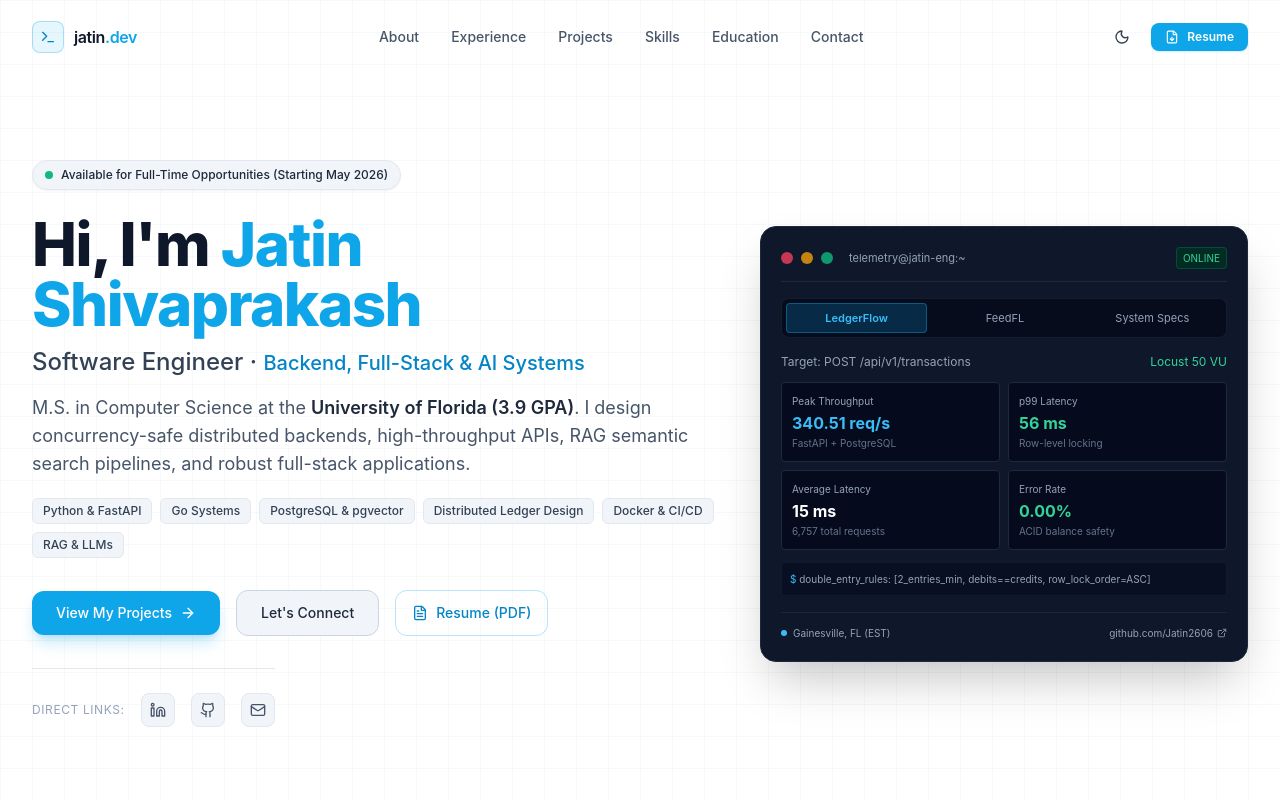
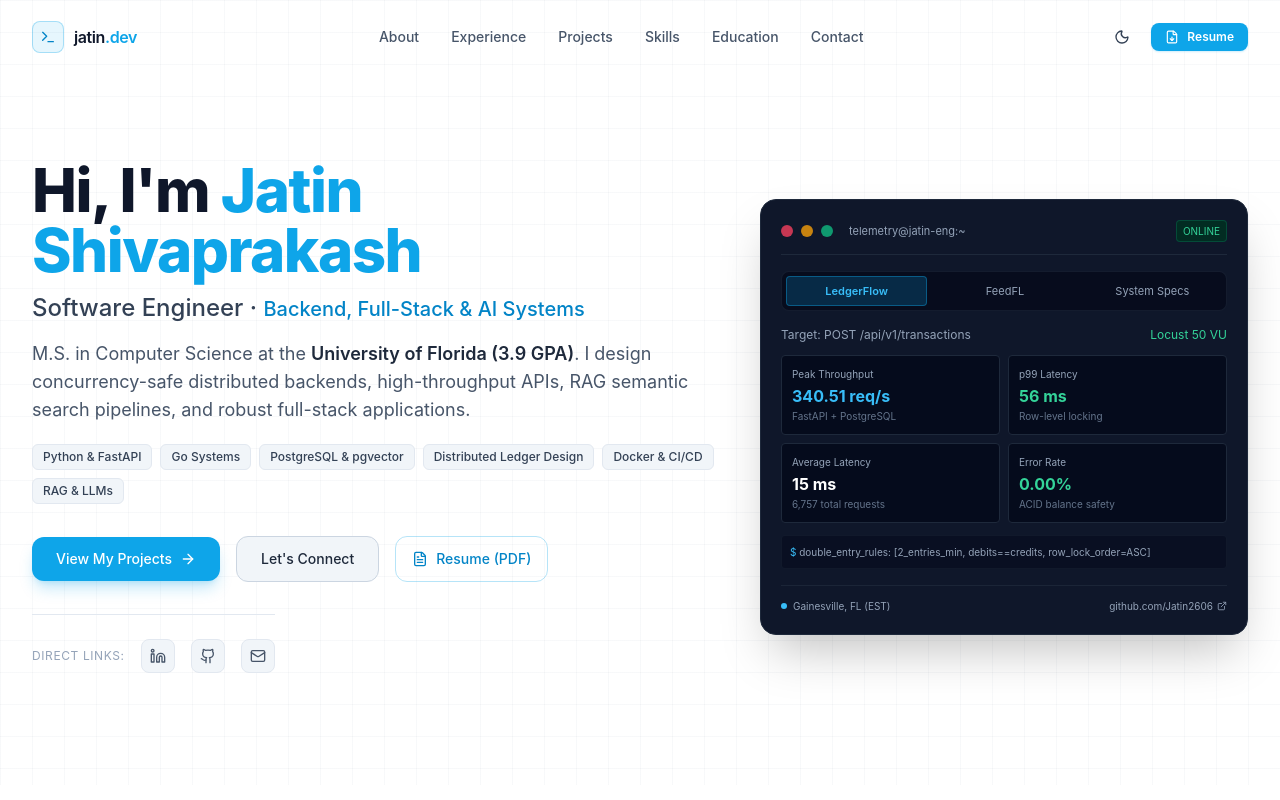
Before and after one commit to Jatin2606/Portfolio, a Next.js app: page / in a window 1280 px wide. Shown: the top 800 px of the page. Built offline with nearby package versions, Linux system fonts and the light colour scheme.

Commit message:
style: remove availability badge from hero and blue dots from skill badges

```diff
--- a/src/components/Hero.tsx
+++ b/src/components/Hero.tsx
@@ -35,15 +35,6 @@ export default function Hero({ onOpenResumeModal }: HeroProps) {
 
           {/* Left Column: Headline & CTAs */}
           <div className="lg:col-span-7 flex flex-col items-start text-left">
-
-            {/* Status availability badge */}
-            <div className="inline-flex items-center gap-2 px-3 py-1.5 rounded-full bg-slate-100 dark:bg-slate-800/80 border border-slate-200 dark:border-slate-700/80 text-xs font-medium text-slate-800 dark:text-slate-200 mb-6 shadow-sm">
-              <span className="relative flex h-2 w-2">
-                <span className="animate-ping absolute inline-flex h-full w-full rounded-full bg-emerald-400 opacity-75"></span>
-                <span className="relative inline-flex rounded-full h-2 w-2 bg-emerald-500"></span>
-              </span>
-              <span>Available for Full-Time Opportunities (Starting May 2026)</span>
-            </div>
 
             {/* Main Name Heading */}
             <h1 className="text-4xl sm:text-5xl lg:text-6xl font-extrabold tracking-tight text-slate-900 dark:text-white leading-[1.15]">
@@ -287,8 +278,8 @@ export default function Hero({ onOpenResumeModal }: HeroProps) {
                     <span className="text-emerald-400 font-semibold">~50% Device Battery &amp; Storage</span>
                   </div>
                   <div className="p-2 rounded bg-slate-950/70 border border-slate-800 flex justify-between">
-                    <span className="text-slate-400">Availability:</span>
-                    <span className="text-emerald-400 font-semibold">Full-Time (May 2026 / Immediate)</span>
+                    <span className="text-slate-400">Core Focus:</span>
+                    <span className="text-emerald-400 font-semibold">Backend, Systems &amp; AI</span>
                   </div>
                 </div>
               )}
--- a/src/components/Skills.tsx
+++ b/src/components/Skills.tsx
@@ -112,16 +112,13 @@ export default function Skills() {
                         key={skill.name}
                         onClick={() => setSelectedSkill(isSelected ? null : skill)}
                         onMouseEnter={() => setSelectedSkill(skill)}
-                        className={`px-3 py-1.5 rounded-lg text-xs font-mono transition-all text-left flex items-center gap-1.5 ${
+                        className={`px-3 py-1.5 rounded-lg text-xs font-mono transition-all text-left flex items-center ${
                           isSelected
                             ? "bg-sky-500 text-white shadow-sm ring-2 ring-sky-500/30"
                             : "bg-slate-100 dark:bg-slate-800/80 text-slate-700 dark:text-slate-300 hover:bg-slate-200 dark:hover:bg-slate-700 border border-slate-200 dark:border-slate-700/60"
                         }`}
                       >
                         <span>{skill.name}</span>
-                        {skill.usedIn.length > 0 && (
-                          <span className={`w-1.5 h-1.5 rounded-full ${isSelected ? "bg-white" : "bg-sky-400"}`} />
-                        )}
                       </button>
                     );
                   })}
```
